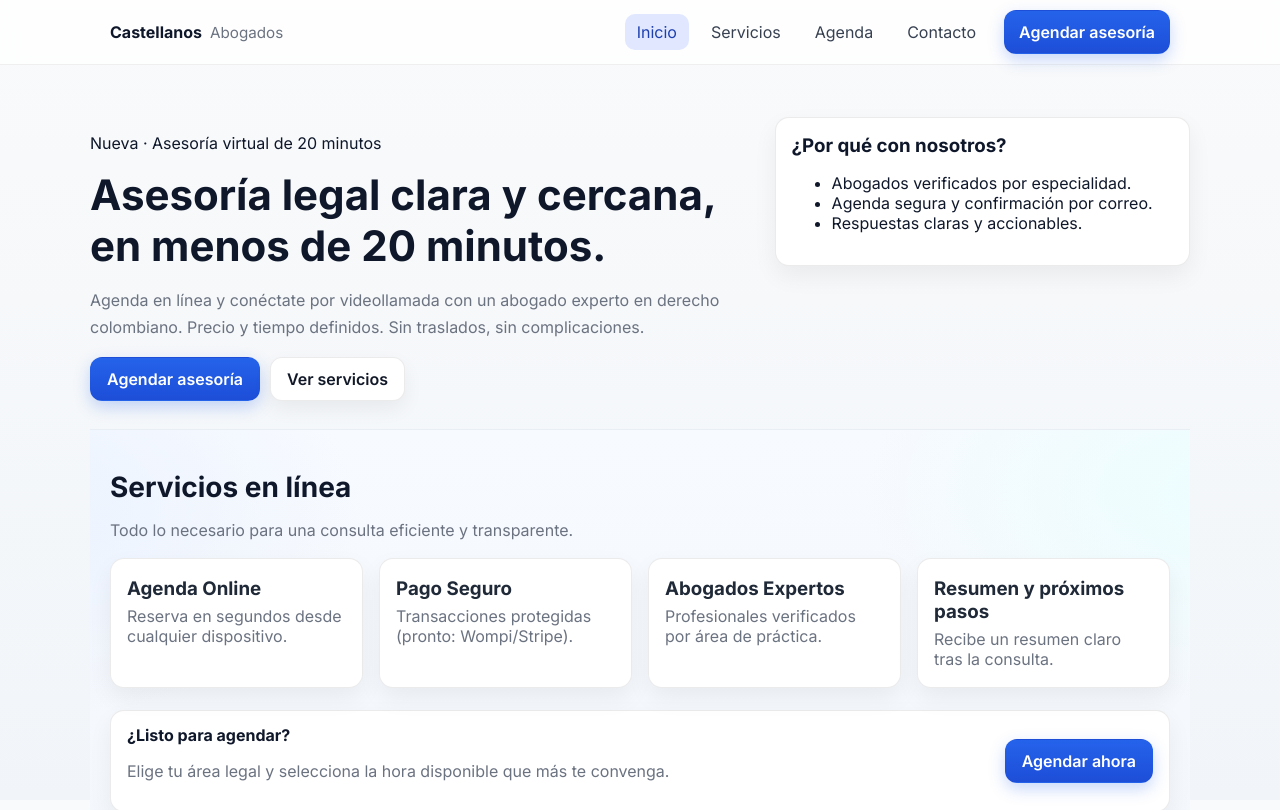
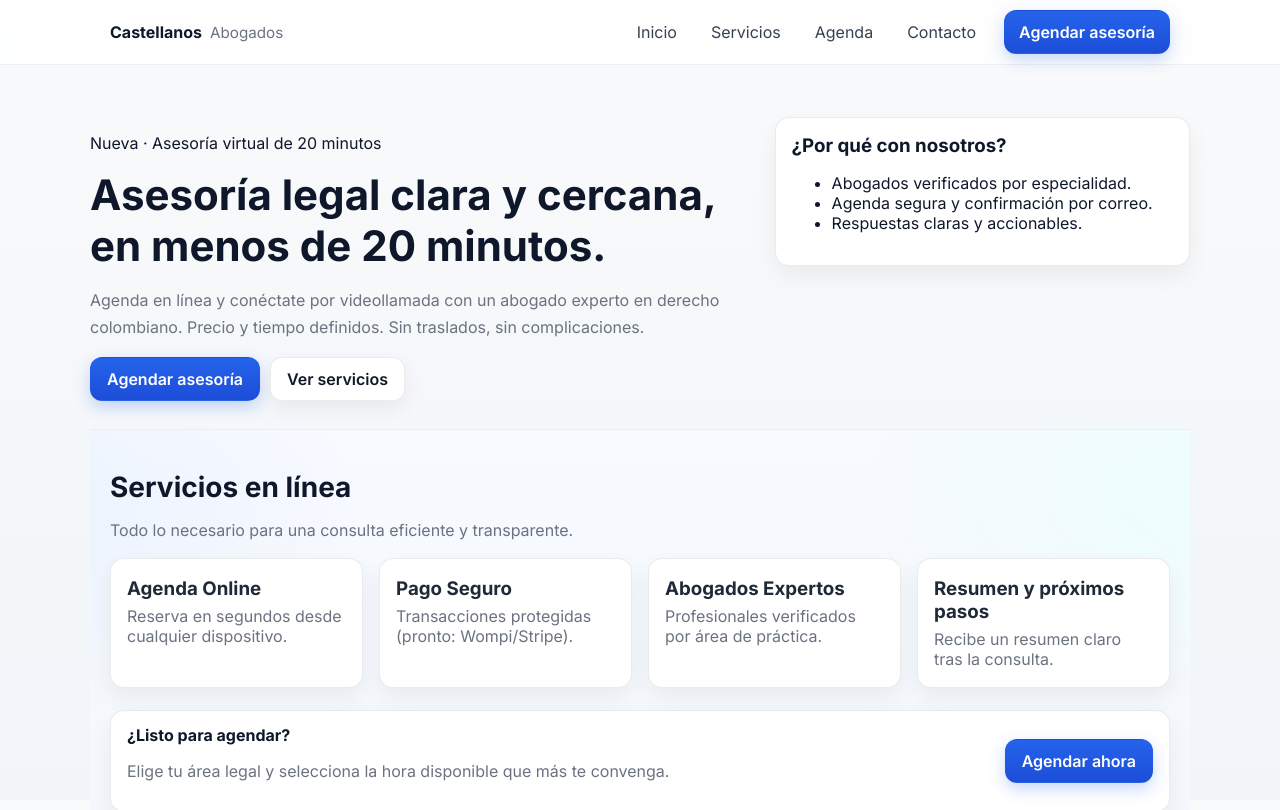
Before and after one commit to jjonnas1/castellanosabogados, a Next.js app: page / in a window 1280 px wide. Shown: the top 810 px of the page. Built offline with nearby package versions, Linux system fonts and the light colour scheme.

Commit message:
Update layout.tsx

```diff
--- a/app/layout.tsx
+++ b/app/layout.tsx
@@ -1,34 +1,11 @@
 // app/layout.tsx
 import "./globals.css";
 import Link from "next/link";
-import { headers } from "next/headers";
+import type { Metadata } from "next";
 
-function NavLink({
-  href,
-  children,
-  exact,
-}: {
-  href: string;
-  children: React.ReactNode;
-  exact?: boolean;
-}) {
-  const h = headers();
-  const currentPath = h.get("x-pathname") || "/";
-  const isActive = exact ? currentPath === href : currentPath.startsWith(href);
-  return (
-    <Link
-      href={href}
-      className={`nav-link ${isActive ? "nav-link--active" : ""}`}
-    >
-      {children}
-    </Link>
-  );
-}
-
-export const metadata = {
+export const metadata: Metadata = {
   title: "Castellanos Abogados",
-  description:
-    "Asesoría legal clara y cercana. Agenda en línea con abogados verificados.",
+  description: "Asesoría legal clara y cercana. Agenda en línea con abogados verificados.",
 };
 
 export default function RootLayout({ children }: { children: React.ReactNode }) {
@@ -44,18 +21,14 @@ export default function RootLayout({ children }: { children: React.ReactNode })
             </Link>
 
             <nav className="main-nav">
-              <NavLink href="/" exact>
-                Inicio
-              </NavLink>
-              <NavLink href="/servicios">Servicios</NavLink>
-              <NavLink href="/agenda">Agenda</NavLink>
-              <NavLink href="/contacto">Contacto</NavLink>
+              <Link className="nav-link" href="/">Inicio</Link>
+              <Link className="nav-link" href="/servicios">Servicios</Link>
+              <Link className="nav-link" href="/agenda">Agenda</Link>
+              <Link className="nav-link" href="/contacto">Contacto</Link>
             </nav>
 
             <div className="header-cta">
-              <Link href="/agenda" className="btn btn--primary btn--sm">
-                Agendar asesoría
-              </Link>
+              <Link href="/agenda" className="btn btn--primary btn--sm">Agendar asesoría</Link>
             </div>
           </div>
         </header>
@@ -68,28 +41,16 @@ export default function RootLayout({ children }: { children: React.ReactNode })
           <div className="wrap footer-grid">
             <div>
               <div className="footer-brand">Castellanos Abogados</div>
-              <p className="muted">
-                Orientación legal puntual. No constituye representación judicial.
-              </p>
+              <p className="muted">Orientación legal puntual. No constituye representación judicial.</p>
             </div>
             <div className="footer-links">
-              <Link className="link" href="/servicios">
-                Servicios
-              </Link>
-              <Link className="link" href="/agenda">
-                Agenda
-              </Link>
-              <Link className="link" href="/contacto">
-                Contacto
-              </Link>
-              <Link className="link" href="/">
-                Inicio
-              </Link>
+              <Link className="link" href="/servicios">Servicios</Link>
+              <Link className="link" href="/agenda">Agenda</Link>
+              <Link className="link" href="/contacto">Contacto</Link>
+              <Link className="link" href="/">Inicio</Link>
             </div>
           </div>
-          <div className="wrap footer-legal">
-            © {new Date().getFullYear()} Castellanos Abogados
-          </div>
+          <div className="wrap footer-legal">© {new Date().getFullYear()} Castellanos Abogados</div>
         </footer>
       </body>
     </html>
```
